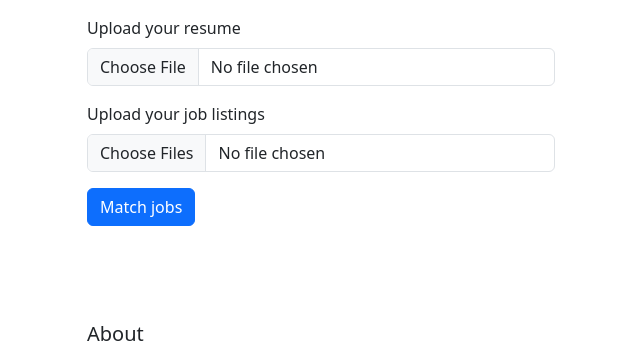
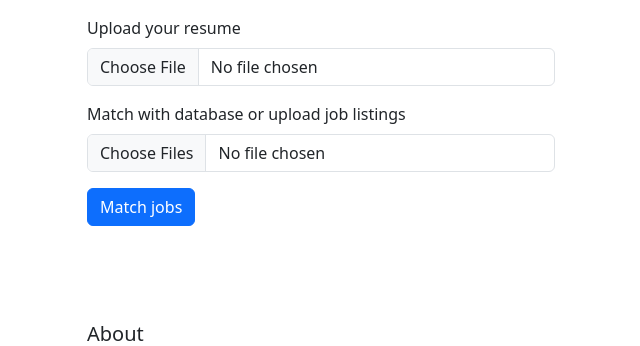
Before and after one commit to franzbascope/resume_job_matching_trustworthy_ai, a Flask app: page / in a window 1280 px wide. Shown: the part 153-499 px from the top of the page, without its empty margins (85-725 px from the left). Run offline with Flask 3, Linux system fonts and the light colour scheme; parts of the project's set-up code (start-up, migrations or seed data) failed here and were passed over.

Commit message:
Update resume upload form to match against database

```diff
--- a/backend/templates/compare-resume.html
+++ b/backend/templates/compare-resume.html
@@ -6,11 +6,10 @@
           <input type="file" class="form-control" id="inputResume" name="resume" accept=".pdf" required>
         </div>
         <div class="mb-3">
-          <label for="jobListingsInput" class="form-label">Upload your job listings</label>
-          <input type="file" class="form-control" id="jobListingsInput" accept=".pdf" required name="job_files" multiple required>
+          <label for="jobListingsInput" class="form-label">Match with database or upload job listings</label>
+          <input type="file" class="form-control" id="jobListingsInput" accept=".pdf" name="job_files" multiple>
         </div>
         <button type="submit" class="btn btn-primary">Match jobs</button>
       </form>
 </div>
-
 {% endblock %}
```
